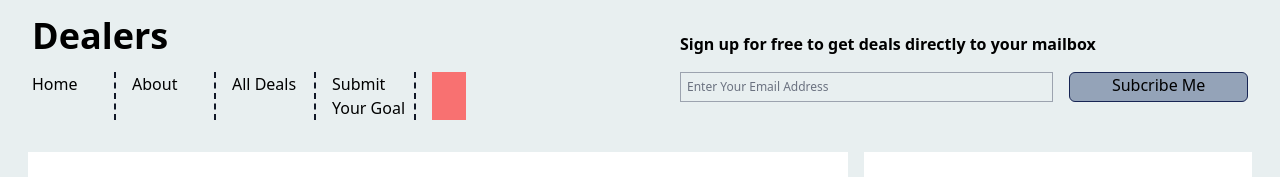
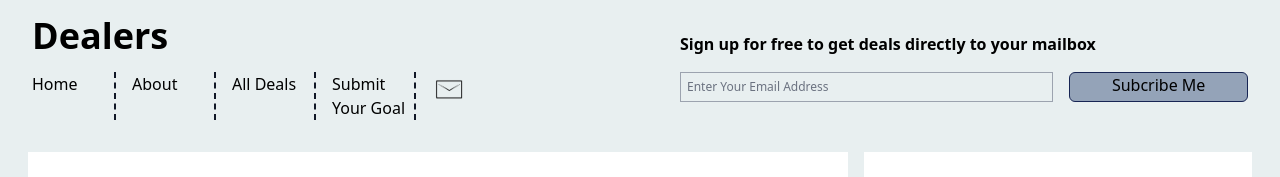
Before and after one commit to ngcgiang/IA01, a website: page index.html in a window 1280 px wide. Shown: the top 177 px of the page. Drawn offline with Linux system fonts and the light colour scheme.

Commit message:
add logo

```diff
--- a/index.html
+++ b/index.html
@@ -17,7 +17,9 @@
         <div class="col-span-12 sm:col-span-2 borrder sm:border-r-2 sm:border-b-0 border-b-2 border-dashed border-gray-900">About</div>
         <div class="col-span-12 sm:col-span-2 borrder sm:border-r-2 sm:border-b-0 border-b-2 border-dashed border-gray-900">All Deals</div>
         <div class="col-span-12 sm:col-span-2 borrder sm:border-r-2 sm:border-b-0 border-b-2 border-dashed border-gray-900">Submit Your Goal</div>
-        <div class="col-span-12 sm:col-span-1 bg-red-400"></div> <!-- logo -->
+        <div class="col-span-12 w-0 sm:col-span-1 sm:w-auto">
+          <img class="" src="/src/img/logo.png" alt="">
+        </div> <!-- logo -->
       </div>
     </div>
     <div class = "col-span-6 ">
```
Also changed, not shown: dist/styles.css, src/img/logo.png (added).
